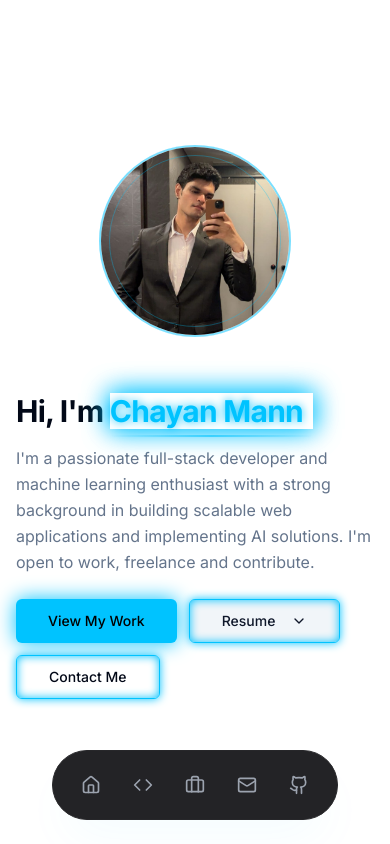
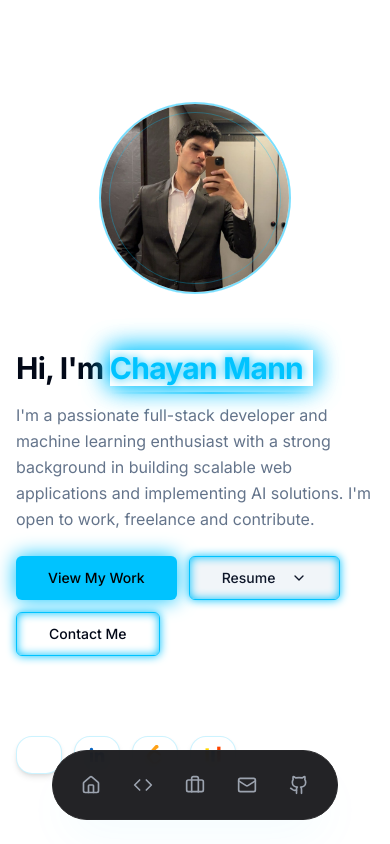
Before and after one commit to chayan-mann/portfolio-website, a Next.js app: page / in a window 390 px wide. Shown: the top 844 px of the page. Built offline with nearby package versions, Linux system fonts and the light colour scheme.

Commit message:
fix formatting and spacing in Hero component

```diff
--- a/components/hero.tsx
+++ b/components/hero.tsx
@@ -23,7 +23,7 @@ export default function Hero() {
     { name: "HTML", icon: "html5" },
     { name: "TypeScript", icon: "typescript" },
     { name: "Node.js", icon: "nodejs" },
-    {name: "NestJS", icon: "nestjs"},
+    { name: "NestJS", icon: "nestjs" },
     { name: "Python", icon: "python" },
     { name: "FastAPI", icon: "fastapi" },
     { name: "Django", icon: "django" },
@@ -47,7 +47,7 @@ export default function Hero() {
     <>
       <section
         id="home"
-        className="relative pt-20 min-h-screen flex items-center overflow-hidden"
+        className="relative pt-8 md:pt-20 min-h-screen flex items-center overflow-hidden"
       >
         {/* Futuristic background effects */}
         <div className="absolute inset-0 -z-10">
@@ -56,7 +56,7 @@ export default function Hero() {
           <div className="absolute top-0 right-0 w-96 h-96 bg-primary/5 rounded-full blur-3xl animate-pulse"></div>
           <div className="absolute bottom-0 left-0 w-96 h-96 bg-accent/5 rounded-full blur-3xl animate-pulse delay-1000"></div>
         </div>
-        <div className="container mx-auto px-4 py-8 md:py-24">
+        <div className="container mx-auto px-4 py-4 md:py-24">
           <div className="grid md:grid-cols-2 gap-8 md:gap-12 items-center">
             <div className="order-2 md:order-1">
               <h1 className="text-3xl sm:text-4xl md:text-5xl lg:text-6xl font-bold tracking-tight mb-4 md:mb-6 relative">
@@ -134,7 +134,7 @@ export default function Hero() {
                 </Button>
               </div>
 
-              <div className="hidden md:flex gap-4 mt-8">
+              <div className="flex gap-3 md:gap-4 mt-8">
                 {/* GitHub */}
                 <motion.a
                   href="https://github.com/chayan-mann"
@@ -148,11 +148,11 @@ export default function Hero() {
                     xmlns="http://www.w3.org/2000/svg"
                     fill="#ffffff"
                     viewBox="0 0 24 24"
-                    className="h-6 w-6"
+                    className="h-5 w-5 md:h-6 md:w-6"
                   >
                     <path d="M12 .3a12 12 0 0 0-3.8 23.4c.6.1.8-.3.8-.6v-2c-3.4.7-4.1-1.7-4.1-1.7a3.3 3.3 0 0 0-1.3-1.8c-1-.7.1-.7.1-.7a2.6 2.6 0 0 1 1.9 1.3 2.7 2.7 0 0 0 3.6 1 2.7 2.7 0 0 1 .8-1.7c-2.7-.3-5.6-1.4-5.6-6.1a4.7 4.7 0 0 1 1.2-3.3 4.4 4.4 0 0 1 .1-3.2s1-.3 3.4 1.2a11.4 11.4 0 0 1 6.2 0c2.3-1.5 3.4-1.2 3.4-1.2a4.4 4.4 0 0 1 .1 3.2 4.7 4.7 0 0 1 1.2 3.3c0 4.7-2.9 5.8-5.6 6.1a3 3 0 0 1 .9 2.4v3.6c0 .3.2.7.8.6A12 12 0 0 0 12 .3" />
                   </svg>
-                  <span className="hidden group-hover:inline text-sm font-medium text-foreground">
+                  <span className="hidden md:group-hover:inline text-sm font-medium text-foreground">
                     GitHub
                   </span>
                 </motion.a>
@@ -170,11 +170,11 @@ export default function Hero() {
                     xmlns="http://www.w3.org/2000/svg"
                     fill="#0A66C2"
                     viewBox="0 0 24 24"
-                    className="h-6 w-6"
+                    className="h-5 w-5 md:h-6 md:w-6"
                   >
                     <path d="M20.45 20.45h-3.6v-5.6c0-1.3 0-3-1.8-3s-2 1.4-2 2.9v5.7h-3.6V9h3.4v1.6h.1a3.7 3.7 0 0 1 3.4-1.9c3.7 0 4.4 2.4 4.4 5.4v6.4ZM5.34 7.43a2.08 2.08 0 1 1 0-4.16 2.08 2.08 0 0 1 0 4.16Zm1.8 13.02h-3.6V9h3.6v11.45Z" />
                   </svg>
-                  <span className="hidden group-hover:inline text-sm font-medium text-foreground">
+                  <span className="hidden md:group-hover:inline text-sm font-medium text-foreground">
                     LinkedIn
                   </span>
                 </motion.a>
@@ -191,14 +191,14 @@ export default function Hero() {
                   <svg
                     xmlns="http://www.w3.org/2000/svg"
                     viewBox="0 0 24 24"
-                    className="h-6 w-6"
+                    className="h-5 w-5 md:h-6 md:w-6"
                   >
                     <path
                       fill="#FFA116"
                       d="M13.48 0a1.37 1.37 0 0 0-.96.44L7.12 6.23 3.27 10.36A5.26 5.26 0 0 0 2.06 12.47a5.53 5.53 0 0 0 .12 2.88 5.94 5.94 0 0 0 1.62 2.22l4.28 4.19c2.25 2.16 5.85 2.13 8.06-.07l2.4-2.39a1.38 1.38 0 1 0-1.95-1.95l-2.4 2.39a3 3 0 0 1-4.23.02L7.1 16.6c-.65-.64-.97-1.47-.95-2.26a2.68 2.68 0 0 1 .69-1.69l2.28-2.58c1.06-1.13 3.2-1.27 4.43-.28l3.5 2.83a1.38 1.38 0 0 0 1.73-2.15l-3.5-2.83a5.5 5.5 0 0 0-2.77-1.2l2.02-2.16A1.38 1.38 0 0 0 13.48 0Z"
                     />
                   </svg>
-                  <span className="hidden group-hover:inline text-sm font-medium text-foreground">
+                  <span className="hidden md:group-hover:inline text-sm font-medium text-foreground">
                     LeetCode
                   </span>
                 </motion.a>
@@ -215,13 +215,13 @@ export default function Hero() {
                   <svg
                     xmlns="http://www.w3.org/2000/svg"
                     viewBox="0 0 24 24"
-                    className="h-6 w-6"
+                    className="h-5 w-5 md:h-6 md:w-6"
                   >
                     <rect x="3" y="4" width="4" height="16" fill="#FFD700" />
                     <rect x="10" y="7" width="4" height="13" fill="#1E90FF" />
                     <rect x="17" y="2" width="4" height="18" fill="#FF4500" />
                   </svg>
-                  <span className="hidden group-hover:inline text-sm font-medium text-foreground">
+                  <span className="hidden md:group-hover:inline text-sm font-medium text-foreground">
                     Codeforces
                   </span>
                 </motion.a>
```
